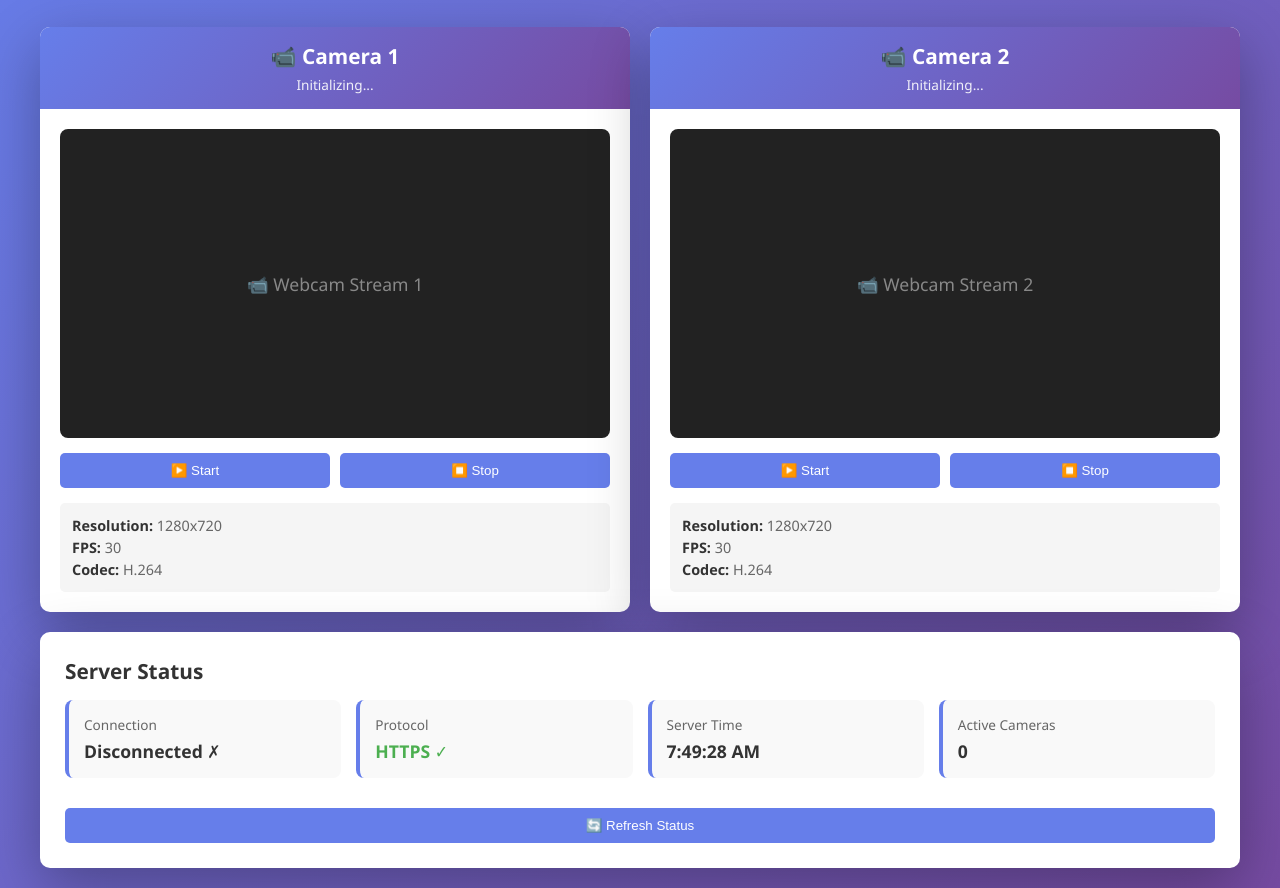
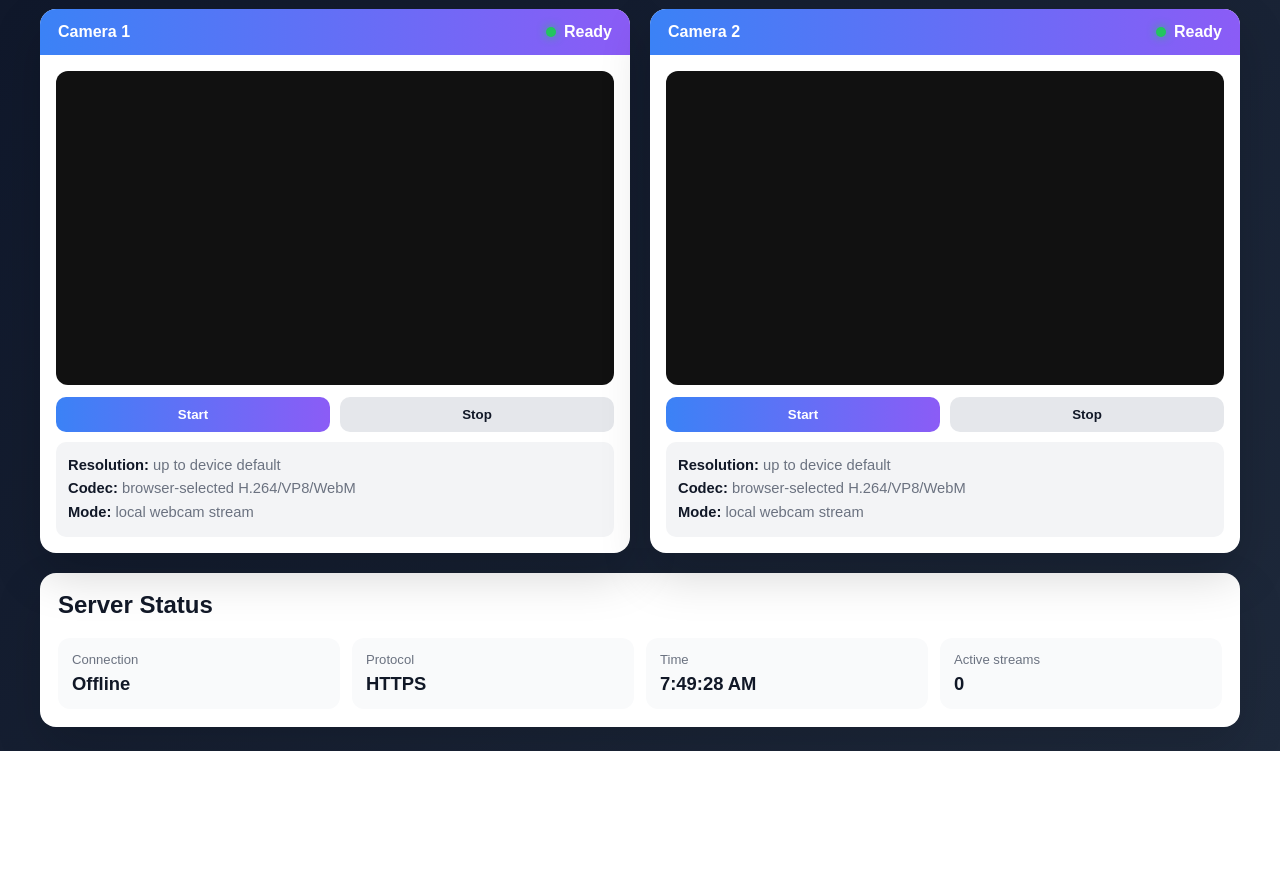
Before and after one commit to jachin-verheul/dualstream-app, a plain HTML site: page public/index.html in a window 1280 px wide. Shown: the part 123-1011 px from the top of the page. After the commit the page ends 874 px from the top, so only its background shows below. Drawn offline with Linux system fonts and the light colour scheme; no server answers.

Commit message:
Replace the UI with a working dual-camera webcam interface

```diff
--- a/public/index.html
+++ b/public/index.html
@@ -1,372 +1,358 @@
 <!DOCTYPE html>
 <html lang="en">
 <head>
-    <meta charset="UTF-8">
-    <meta name="viewport" content="width=device-width, initial-scale=1.0">
-    <title>DualStream - Webcam Streaming</title>
+  <meta charset="UTF-8" />
+  <meta name="viewport" content="width=device-width, initial-scale=1.0" />
+  <title>DualStream</title>
   <style>
-        * {
-            margin: 0;
-            padding: 0;
-            box-sizing: border-box;
+    :root {
+      --bg1: #0f172a;
+      --bg2: #1e293b;
+      --card: #fff;
+      --accent: #3b82f6;
+      --accent-2: #8b5cf6;
+      --success: #22c55e;
+      --error: #ef4444;
+      --text: #111827;
+      --muted: #6b7280;
     }
 
+    * { box-sizing: border-box; }
     body {
-            font-family: 'Segoe UI', Tahoma, Geneva, Verdana, sans-serif;
-            background: linear-gradient(135deg, #667eea 0%, #764ba2 100%);
+      margin: 0;
       min-height: 100vh;
-            padding: 20px;
+      font-family: Arial, sans-serif;
+      background: linear-gradient(135deg, var(--bg1), var(--bg2));
+      color: var(--text);
+      padding: 24px;
     }
 
-        .header {
-            text-align: center;
-            color: white;
-            margin-bottom: 30px;
+    .app {
+      max-width: 1200px;
+      margin: 0 auto;
     }
 
-        .header h1 {
-            font-size: 2.5em;
-            margin-bottom: 10px;
+    .topbar {
+      text-align: center;
+      margin-bottom: 24px;
+      color: white;
     }
 
-        .security-badge {
-            display: inline-block;
-            background: rgba(76, 175, 80, 0.9);
-            color: white;
-            padding: 8px 16px;
-            border-radius: 20px;
-            font-size: 0.9em;
-            font-weight: bold;
+    .topbar h1 {
+      margin: 0 0 8px;
+      font-size: clamp(2rem, 3vw, 3rem);
     }
 
-        .container {
-            max-width: 1200px;
-            margin: 0 auto;
+    .status-pill {
+      display: inline-block;
+      background: rgba(34, 197, 94, 0.9);
+      color: white;
+      border-radius: 999px;
+      padding: 8px 14px;
+      font-size: 0.9rem;
+      font-weight: 700;
+    }
+
+    .grid {
       display: grid;
-            grid-template-columns: 1fr 1fr;
+      grid-template-columns: repeat(2, minmax(280px, 1fr));
       gap: 20px;
     }
 
-        .stream-card {
-            background: white;
-            border-radius: 10px;
-            box-shadow: 0 20px 60px rgba(0, 0, 0, 0.3);
+    .panel {
+      background: var(--card);
+      border-radius: 16px;
+      box-shadow: 0 20px 50px rgba(0, 0, 0, 0.18);
       overflow: hidden;
-            transition: transform 0.3s;
     }
 
-        .stream-card:hover {
-            transform: translateY(-5px);
+    .panel-header {
+      background: linear-gradient(90deg, var(--accent), var(--accent-2));
+      color: white;
+      padding: 14px 18px;
+      font-weight: 700;
+      display: flex;
+      justify-content: space-between;
+      align-items: center;
     }
 
-        .stream-header {
-            background: linear-gradient(135deg, #667eea 0%, #764ba2 100%);
-            color: white;
-            padding: 15px;
-            text-align: center;
+    .dot {
+      width: 10px;
+      height: 10px;
+      border-radius: 50%;
+      background: var(--success);
+      display: inline-block;
+      margin-right: 8px;
+      box-shadow: 0 0 10px rgba(34, 197, 94, 0.8);
     }
 
-        .stream-header h2 {
-            font-size: 1.3em;
-            margin-bottom: 5px;
+    .panel-body {
+      padding: 16px;
     }
 
-        .stream-status {
-            font-size: 0.85em;
-            opacity: 0.9;
+    video {
+      width: 100%;
+      display: block;
+      aspect-ratio: 16 / 9;
+      background: #111;
+      border-radius: 12px;
+      object-fit: cover;
+      margin-bottom: 12px;
     }
 
-        .stream-body {
-            padding: 20px;
-        }
-
-        .stream-placeholder {
-            background: #222;
-            width: 100%;
-            aspect-ratio: 16 / 9;
-            border-radius: 8px;
-            display: flex;
-            align-items: center;
-            justify-content: center;
-            color: #888;
-            font-size: 1.1em;
-            margin-bottom: 15px;
-        }
-
-        .stream-controls {
+    .controls {
       display: flex;
       gap: 10px;
-            margin-bottom: 15px;
+      margin-bottom: 10px;
     }
 
     button {
       flex: 1;
-            background: #667eea;
+      border: none;
+      border-radius: 10px;
+      padding: 10px 12px;
+      font-weight: 700;
+      background: linear-gradient(90deg, var(--accent), var(--accent-2));
       color: white;
-            border: none;
-            padding: 10px;
-            border-radius: 5px;
       cursor: pointer;
-            font-weight: 500;
-            transition: background 0.3s;
     }
 
-        button:hover {
-            background: #764ba2;
+    button.secondary {
+      background: #e5e7eb;
+      color: #111827;
     }
 
-        button:active {
-            transform: scale(0.98);
+    .meta {
+      background: #f3f4f6;
+      border-radius: 10px;
+      padding: 12px;
+      color: var(--muted);
+      font-size: 0.92rem;
+      line-height: 1.6;
     }
 
-        .stream-info {
-            background: #f5f5f5;
-            padding: 12px;
-            border-radius: 5px;
-            font-size: 0.9em;
-            color: #666;
-            line-height: 1.5;
+    .meta strong { color: var(--text); }
+
+    .summary {
+      margin-top: 20px;
+      background: white;
+      border-radius: 16px;
+      padding: 18px;
+      box-shadow: 0 20px 50px rgba(0, 0, 0, 0.14);
     }
 
-        .stream-info strong {
-            color: #333;
+    .summary h2 {
+      margin-top: 0;
     }
 
-        .status-panel {
-            background: white;
-            border-radius: 10px;
-            box-shadow: 0 20px 60px rgba(0, 0, 0, 0.3);
-            padding: 25px;
-            grid-column: 1 / -1;
+    .stats {
+      display: grid;
+      grid-template-columns: repeat(auto-fit, minmax(180px, 1fr));
+      gap: 12px;
+      margin-top: 16px;
     }
 
-        .status-panel h2 {
-            color: #333;
-            margin-bottom: 15px;
-            font-size: 1.3em;
+    .stat {
+      background: #f9fafb;
+      border-radius: 12px;
+      padding: 14px;
     }
 
-        .status-grid {
-            display: grid;
-            grid-template-columns: repeat(auto-fit, minmax(200px, 1fr));
-            gap: 15px;
-            margin-bottom: 20px;
+    .stat-label {
+      color: var(--muted);
+      font-size: 0.82rem;
+      margin-bottom: 6px;
     }
 
-        .status-item {
-            background: #f9f9f9;
-            padding: 15px;
-            border-radius: 8px;
-            border-left: 4px solid #667eea;
+    .stat-value {
+      font-size: 1.15rem;
+      font-weight: 700;
     }
 
-        .status-label {
-            color: #666;
-            font-size: 0.85em;
-            font-weight: 500;
-            margin-bottom: 5px;
+    .error {
+      margin-top: 12px;
+      display: none;
+      background: #fef2f2;
+      color: var(--error);
+      border-left: 4px solid var(--error);
+      padding: 12px 14px;
+      border-radius: 8px;
+      font-weight: 600;
     }
 
-        .status-value {
-            color: #333;
-            font-size: 1.1em;
-            font-weight: bold;
-        }
-
-        .status-value.success {
-            color: #4CAF50;
-        }
-
-        .error-message {
-            background: #ffebee;
-            color: #c62828;
-            padding: 15px;
-            border-radius: 5px;
-            border-left: 4px solid #f44336;
-            display: none;
-            margin-top: 15px;
-        }
-
-        @media (max-width: 768px) {
-            .container {
-                grid-template-columns: 1fr;
-            }
-
-            .header h1 {
-                font-size: 1.8em;
-            }
-        }
-
-        .loading {
-            animation: pulse 1.5s ease-in-out infinite;
-        }
-
-        @keyframes pulse {
-            0%, 100% { opacity: 1; }
-            50% { opacity: 0.5; }
+    @media (max-width: 800px) {
+      .grid { grid-template-columns: 1fr; }
     }
   </style>
 </head>
 <body>
-    <div class="header">
-        <h1>🎥 DualStream</h1>
-        <p class="security-badge">🔒 Secure HTTPS Connection</p>
+  <div class="app">
+    <div class="topbar">
+      <h1>DualStream</h1>
+      <div class="status-pill">HTTPS Active</div>
     </div>
 
-    <div class="container">
-        <!-- Camera 1 Stream -->
-        <div class="stream-card">
-            <div class="stream-header">
-                <h2>📹 Camera 1</h2>
-                <div class="stream-status" id="camera1-status">Initializing...</div>
+    <div class="grid">
+      <div class="panel">
+        <div class="panel-header">
+          <span>Camera 1</span>
+          <span><span class="dot"></span><span id="cam1-status">Ready</span></span>
         </div>
-            <div class="stream-body">
-                <div class="stream-placeholder" id="camera1-placeholder">
-                    📹 Webcam Stream 1
+        <div class="panel-body">
+          <video id="video1" autoplay playsinline muted></video>
+          <div class="controls">
+            <button id="start1">Start</button>
+            <button class="secondary" id="stop1">Stop</button>
           </div>
-                <div class="stream-controls">
-                    <button onclick="startStream(1)">▶️ Start</button>
-                    <button onclick="stopStream(1)">⏹️ Stop</button>
-                </div>
-                <div class="stream-info">
-                    <strong>Resolution:</strong> 1280x720<br>
-                    <strong>FPS:</strong> 30<br>
-                    <strong>Codec:</strong> H.264
+          <div class="meta">
+            <strong>Resolution:</strong> up to device default<br />
+            <strong>Codec:</strong> browser-selected H.264/VP8/WebM<br />
+            <strong>Mode:</strong> local webcam stream
           </div>
         </div>
       </div>
 
-        <!-- Camera 2 Stream -->
-        <div class="stream-card">
-            <div class="stream-header">
-                <h2>📹 Camera 2</h2>
-                <div class="stream-status" id="camera2-status">Initializing...</div>
+      <div class="panel">
+        <div class="panel-header">
+          <span>Camera 2</span>
+          <span><span class="dot"></span><span id="cam2-status">Ready</span></span>
         </div>
-            <div class="stream-body">
-                <div class="stream-placeholder" id="camera2-placeholder">
-                    📹 Webcam Stream 2
+        <div class="panel-body">
+          <video id="video2" autoplay playsinline muted></video>
+          <div class="controls">
+            <button id="start2">Start</button>
+            <button class="secondary" id="stop2">Stop</button>
           </div>
-                <div class="stream-controls">
-                    <button onclick="startStream(2)">▶️ Start</button>
-                    <button onclick="stopStream(2)">⏹️ Stop</button>
+          <div class="meta">
+            <strong>Resolution:</strong> up to device default<br />
+            <strong>Codec:</strong> browser-selected H.264/VP8/WebM<br />
+            <strong>Mode:</strong> local webcam stream
           </div>
-                <div class="stream-info">
-                    <strong>Resolution:</strong> 1280x720<br>
-                    <strong>FPS:</strong> 30<br>
-                    <strong>Codec:</strong> H.264
         </div>
       </div>
     </div>
 
-        <!-- Status Panel -->
-        <div class="status-panel">
+    <div class="summary">
       <h2>Server Status</h2>
-            <div class="status-grid">
-                <div class="status-item">
-                    <div class="status-label">Connection</div>
-                    <div class="status-value success" id="connection-status">Loading...</div>
+      <div class="stats">
+        <div class="stat">
+          <div class="stat-label">Connection</div>
+          <div class="stat-value" id="server-status">Checking...</div>
         </div>
-                <div class="status-item">
-                    <div class="status-label">Protocol</div>
-                    <div class="status-value success" id="protocol-status">HTTPS ✓</div>
+        <div class="stat">
+          <div class="stat-label">Protocol</div>
+          <div class="stat-value">HTTPS</div>
         </div>
-                <div class="status-item">
-                    <div class="status-label">Server Time</div>
-                    <div class="status-value" id="server-time">--:--:--</div>
+        <div class="stat">
+          <div class="stat-label">Time</div>
+          <div class="stat-value" id="server-time">--:--:--</div>
         </div>
-                <div class="status-item">
-                    <div class="status-label">Active Cameras</div>
-                    <div class="status-value" id="active-cameras">0</div>
+        <div class="stat">
+          <div class="stat-label">Active streams</div>
+          <div class="stat-value" id="active-streams">0</div>
         </div>
       </div>
-            <button onclick="checkServerStatus()" style="width: 100%; margin-top: 10px;">
-                🔄 Refresh Status
-            </button>
-            <div class="error-message" id="error-message"></div>
+      <div class="error" id="error-box"></div>
     </div>
   </div>
 
   <script>
-        let activeStreams = { 1: false, 2: false };
+    const streamMap = new Map();
+    const deviceIds = [];
 
-        // Initialize on page load
-        window.addEventListener('load', () => {
-            checkServerStatus();
-            setInterval(updateTime, 1000);
-            updateCameraCount();
-        });
-
-        function checkServerStatus() {
-            fetch('/api/status')
-                .then(response => response.json())
-                .then(data => {
-                    document.getElementById('connection-status').textContent = 'Connected ✓';
-                    document.getElementById('connection-status').classList.add('success');
-                    document.getElementById('server-time').textContent = new Date(data.timestamp).toLocaleTimeString();
-                    document.getElementById('error-message').style.display = 'none';
-
-                    // Fetch cameras
-                    return fetch('/api/cameras');
-                })
-                .then(response => response.json())
-                .then(data => {
-                    document.getElementById('camera1-status').textContent = '● Online';
-                    document.getElementById('camera2-status').textContent = '● Online';
-                })
-                .catch(error => {
-                    console.error('Error:', error);
-                    document.getElementById('connection-status').textContent = 'Disconnected ✗';
-                    document.getElementById('connection-status').classList.remove('success');
-                    showError('Unable to connect to server');
-                });
+    async function getCameraDevices() {
+      const devices = await navigator.mediaDevices.enumerateDevices();
+      const cameras = devices.filter(d => d.kind === 'videoinput');
+      return cameras;
     }
 
-        function startStream(cameraId) {
-            activeStreams[cameraId] = true;
-            updateCameraCount();
+    async function startCamera(cameraNumber) {
+      const videoElement = document.getElementById(`video${cameraNumber}`);
+      const statusEl = document.getElementById(`cam${cameraNumber}-status`);
 
-            const placeholder = document.getElementById(`camera${cameraId}-placeholder`);
-            placeholder.classList.add('loading');
-            placeholder.textContent = `📹 Streaming from Camera ${cameraId}...`;
+      try {
+        const cameras = await getCameraDevices();
+        const selected = cameras[cameraNumber - 1] || cameras[0];
 
-            fetch(`/stream/${cameraId}`)
-                .then(response => response.json())
-                .then(data => {
-                    console.log('Stream started:', data);
-                })
-                .catch(error => {
-                    showError(`Failed to start camera ${cameraId}: ` + error.message);
-                    activeStreams[cameraId] = false;
-                    updateCameraCount();
-                });
+        if (!selected) {
+          throw new Error('No webcam found for this browser session');
         }
 
-        function stopStream(cameraId) {
-            activeStreams[cameraId] = false;
-            updateCameraCount();
+        const constraints = {
+          video: {
+            deviceId: selected.deviceId ? { exact: selected.deviceId } : undefined,
+            facingMode: 'user'
+          },
+          audio: false
+        };
 
-            const placeholder = document.getElementById(`camera${cameraId}-placeholder`);
-            placeholder.classList.remove('loading');
-            placeholder.textContent = `📹 Webcam Stream ${cameraId}`;
+        const stream = await navigator.mediaDevices.getUserMedia(constraints);
+        videoElement.srcObject = stream;
+        streamMap.set(cameraNumber, stream);
+        statusEl.textContent = 'Live';
+        updateActiveCount();
+      } catch (error) {
+        showError(`Camera ${cameraNumber} could not start: ${error.message}`);
+        statusEl.textContent = 'Error';
+      }
     }
 
-        function updateCameraCount() {
-            const count = Object.values(activeStreams).filter(v => v).length;
-            document.getElementById('active-cameras').textContent = count;
+    function stopCamera(cameraNumber) {
+      const stream = streamMap.get(cameraNumber);
+      const videoElement = document.getElementById(`video${cameraNumber}`);
+      const statusEl = document.getElementById(`cam${cameraNumber}-status`);
+
+      if (stream) {
+        stream.getTracks().forEach(track => track.stop());
+        streamMap.delete(cameraNumber);
       }
 
-        function updateTime() {
-            document.getElementById('server-time').textContent = new Date().toLocaleTimeString();
+      if (videoElement) {
+        videoElement.srcObject = null;
+      }
+
+      if (statusEl) {
+        statusEl.textContent = 'Ready';
+      }
+
+      updateActiveCount();
+    }
+
+    function updateActiveCount() {
+      document.getElementById('active-streams').textContent = String(streamMap.size);
     }
 
     function showError(message) {
-            const errorEl = document.getElementById('error-message');
-            errorEl.textContent = '⚠️ ' + message;
-            errorEl.style.display = 'block';
+      const box = document.getElementById('error-box');
+      box.textContent = message;
+      box.style.display = 'block';
       setTimeout(() => {
-                errorEl.style.display = 'none';
+        box.style.display = 'none';
       }, 5000);
     }
+
+    async function checkServerStatus() {
+      try {
+        const res = await fetch('/api/status');
+        const data = await res.json();
+        document.getElementById('server-status').textContent = data.status === 'online' ? 'Connected' : 'Offline';
+        document.getElementById('server-time').textContent = new Date(data.timestamp).toLocaleTimeString();
+      } catch (error) {
+        document.getElementById('server-status').textContent = 'Offline';
+        showError('Server connection failed.');
+      }
+    }
+
+    document.getElementById('start1').addEventListener('click', () => startCamera(1));
+    document.getElementById('stop1').addEventListener('click', () => stopCamera(1));
+    document.getElementById('start2').addEventListener('click', () => startCamera(2));
+    document.getElementById('stop2').addEventListener('click', () => stopCamera(2));
+
+    checkServerStatus();
+    setInterval(checkServerStatus, 10000);
+    setInterval(() => {
+      document.getElementById('server-time').textContent = new Date().toLocaleTimeString();
+    }, 1000);
   </script>
 </body>
 </html>
```
Lines whose indentation alone changed are shown as unchanged.
